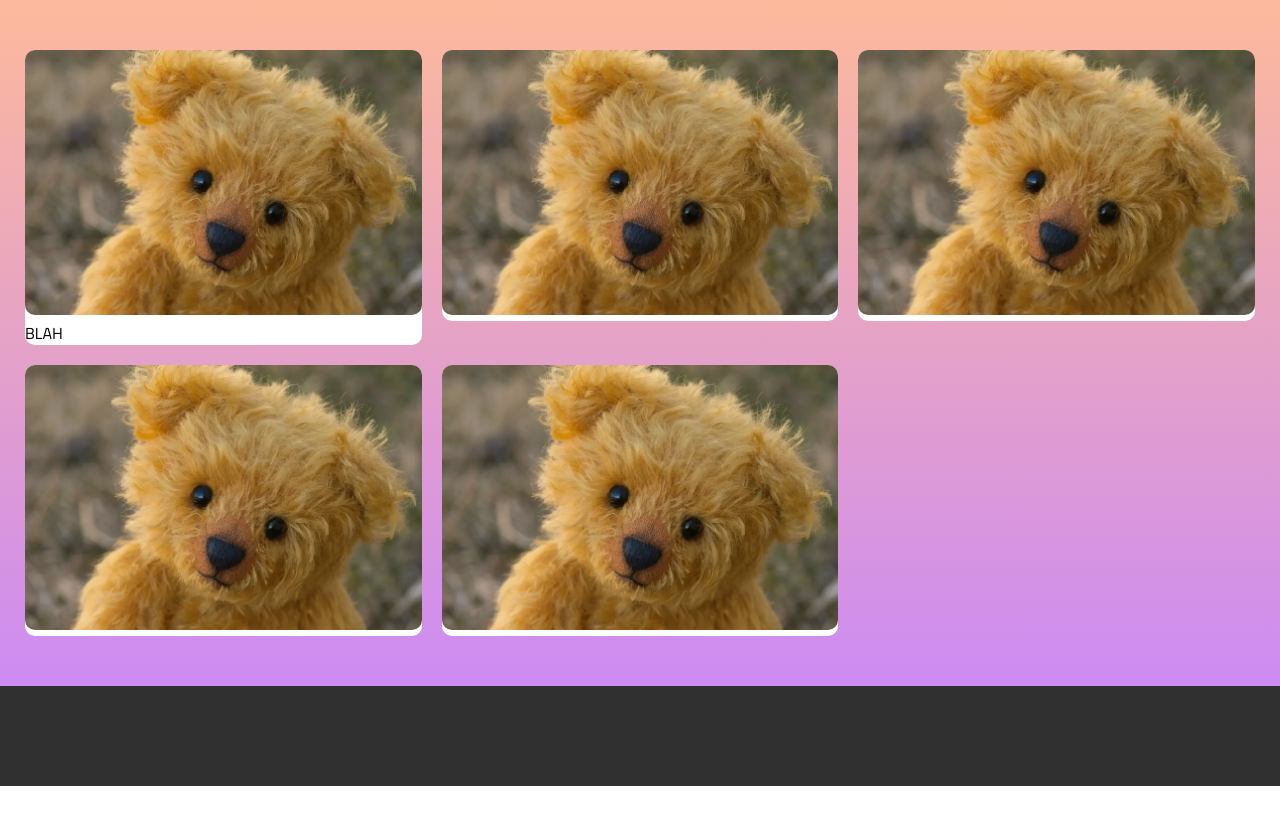
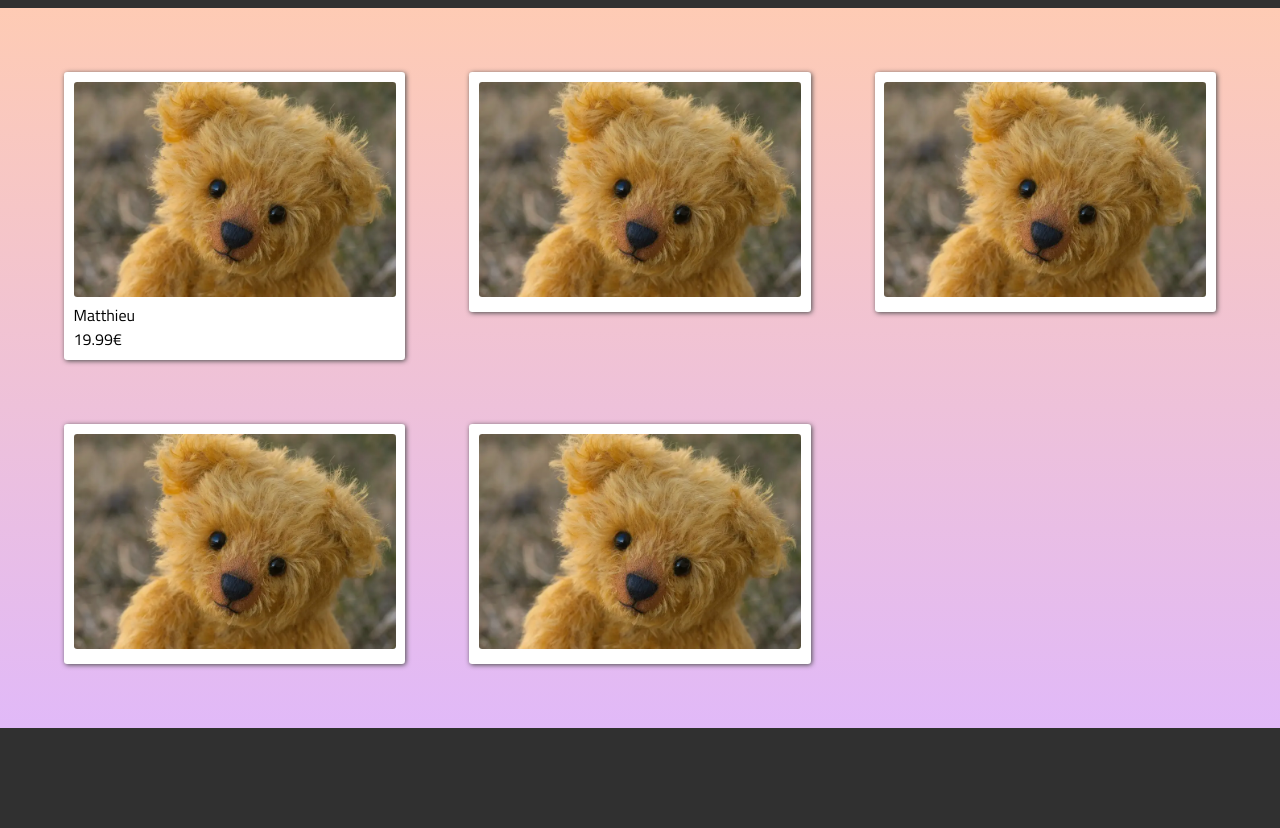
Before and after one commit to mattzcc/MatthieuLemesle_5_09082021, a website: page index.html in a window 1280 px wide. Shown: the part 86-914 px from the top of the page. Before the commit the page ends 872 px from the top, so only its background shows below. Drawn offline with Linux system fonts and the light colour scheme; a web font is replaced by a local one.

Commit message:
Modifications présentation produits

```diff
--- a/index.html
+++ b/index.html
@@ -17,14 +17,17 @@
         rel="stylesheet">
     <script src="https://kit.fontawesome.com/bb065dc08a.js" crossorigin="anonymous"></script>
     <script src="./js/app.js" defer></script>
-    <title>Orinoco</title>
+    <title>OriTeddy by Orinoco</title>
 </head>
 
 <body>
     <!-- Header -->
     <header class="header">
         <a href="#" class="header__name header_text--color"><span>OriTeddy</span></a>
-        <a href="#" class="header__cart header_text--color"><div class="header__cart-name">Panier</div><div class="header__cart-icon"><i class="fas fa-shopping-cart"></i></div></a>
+        <a href="#" class="header__cart header_text--color">
+            <div class="header__cart-name">Panier</div>
+            <div class="header__cart-icon"><i class="fas fa-shopping-cart"></i></div>
+        </a>
     </header>
     <!-- Items List -->
     <main class="items-list">
@@ -32,7 +35,10 @@
             <a href="#" class="teddies__links">
                 <div class="teddies__card">
                     <img src="./img/teddy.webp" alt="Image d'un ourson en peluche" class="teddies__card-img">
-                        <div class="teddies__card-description">BLAH</div>
+                    <div class="teddies__card-description">
+                        <div class="teddies__card-description__itemname">Matthieu</div>
+                        <div class="teddies__card-description__itemprice">19.99€</div>
+                    </div>
                 </div>
             </a>
             <a href="#" class="teddies__links">
--- a/sass/layout/_header.scss
+++ b/sass/layout/_header.scss
@@ -1,9 +1,9 @@
 .header{
-    background: #303030;
+   background: #303030;
     display: flex;
     justify-content: space-between;
     align-items: baseline;
-    padding: 20px 20px;
+    padding: 1.5rem;
 
     &_text--color{
         color: #fff;
@@ -21,7 +21,7 @@
             display: none;
             @include screen-desktop{
                 display: block;
-                padding-right: 10px;
+                padding-right: 0.8rem;
             }
         }
     }
--- a/sass/layout/_items-list.scss
+++ b/sass/layout/_items-list.scss
@@ -1,13 +1,17 @@
 .items-list {
-    background: linear-gradient(to bottom, #FDB99B, #CD8BF3);
-    padding: 50px 25px;
+    background: linear-gradient(to bottom,lighten(#FDB99B, 5), lighten(#CD8BF3, 10));
+    padding: 4rem 4rem;
 }
 
 .teddies {
     display: grid;
     grid-template-columns: 1fr;
     justify-items: center;
-    grid-gap: 20px;
+    grid-gap: 4rem;
+
+    @include screen-tablet {
+        grid-template-columns: 1fr 1fr;
+    }
 
     @include screen-desktop {
         grid-template-columns: 1fr 1fr 1fr;
@@ -19,11 +23,13 @@
 
     &__card {
         background: white;
-        border-radius: 10px;
+        box-shadow: 1px 1px 5px rgb(76, 76, 76);
+        border-radius: .2rem;
+        padding: 0.6rem;
 
         &-img {
             width: 100%;
-            border-radius: 10px;
+            border-radius: .2rem;
         }
     }
 }
```
Also changed, not shown: css/style.css, 1 other file. Lines whose indentation alone changed are shown as unchanged.
